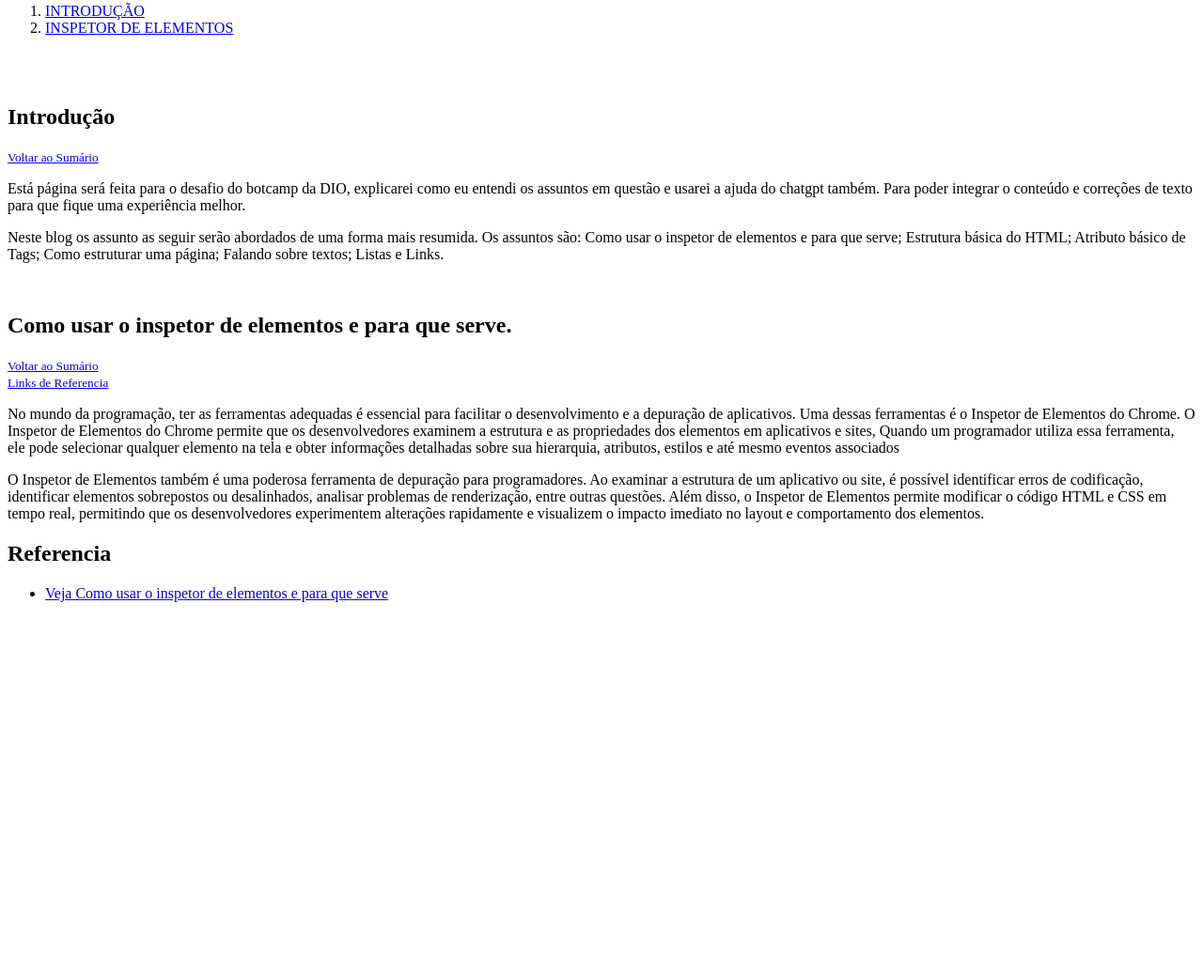
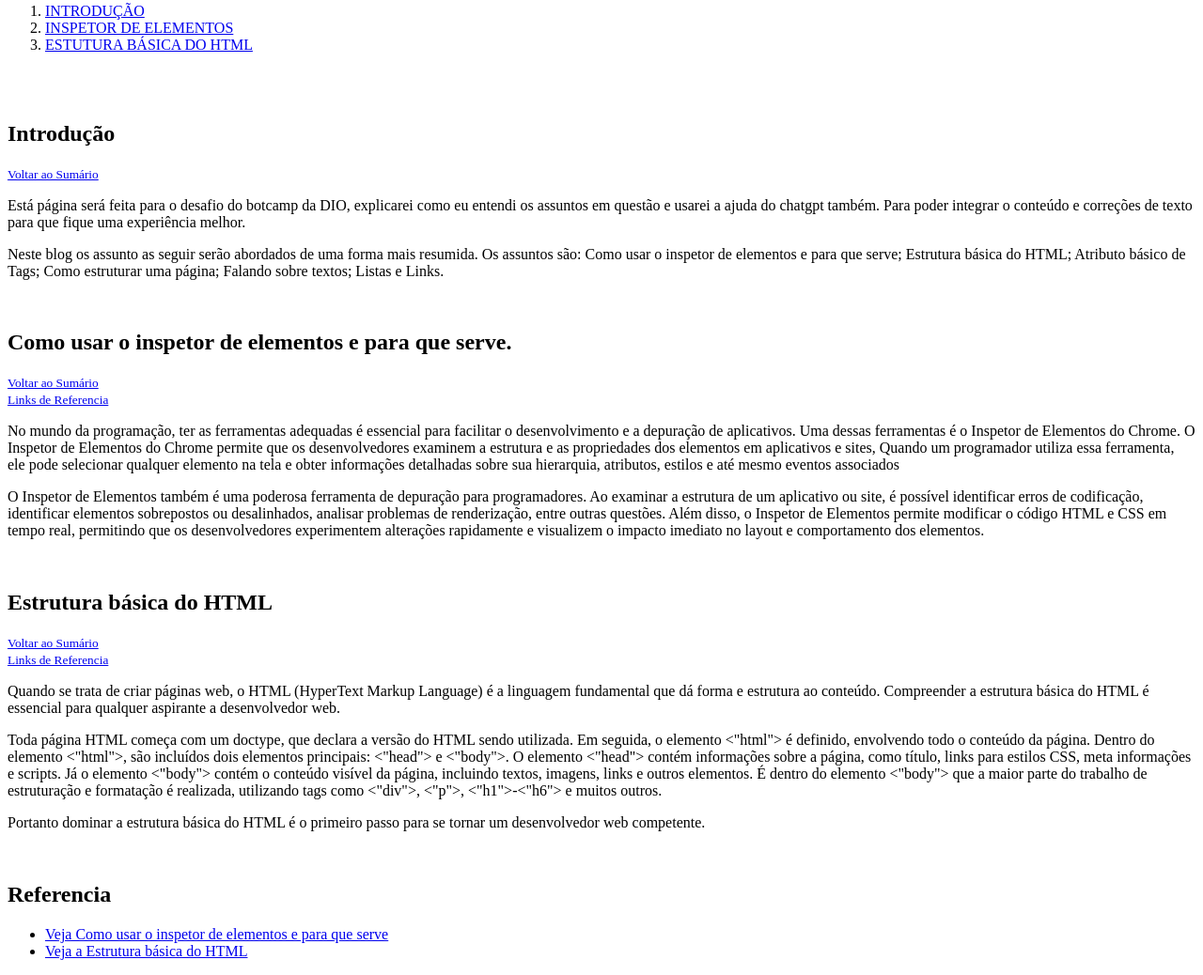
Before and after one commit to EmanuelAkumaA/projeto-dio-html-na-pratica, a plain HTML site: page index.html in a window 1280 px wide. Shown: the part 146-1184 px from the top of the page at 94% size. Before the commit the page ends 803 px from the top, so only its background shows below. Drawn offline with Linux system fonts and the light colour scheme.

Commit message:
Create | Sessão ESTUTURA BÁSICA DO HTML completa e linkada

```diff
--- a/index.html
+++ b/index.html
@@ -25,6 +25,7 @@
     <ol>
         <li><a href="#intro">INTRODUÇÃO</li>
         <li><a href="#inspector">INSPETOR DE ELEMENTOS</a></li>
+        <li><a href="#structure">ESTUTURA BÁSICA DO HTML</a></li>
     </ol>
 
     <br />
@@ -46,10 +47,25 @@
     <p> No mundo da programação, ter as ferramentas adequadas é essencial para facilitar o desenvolvimento e a depuração de aplicativos. Uma dessas ferramentas é o Inspetor de Elementos do Chrome. O Inspetor de Elementos do Chrome permite que os desenvolvedores examinem a estrutura e as propriedades dos elementos em aplicativos e sites, Quando um programador utiliza essa ferramenta, ele pode selecionar qualquer elemento na tela e obter informações detalhadas sobre sua hierarquia, atributos, estilos e até mesmo eventos associados </p>
     <p> O Inspetor de Elementos também é uma poderosa ferramenta de depuração para programadores. Ao examinar a estrutura de um aplicativo ou site, é possível identificar erros de codificação, identificar elementos sobrepostos ou desalinhados, analisar problemas de renderização, entre outras questões. Além disso, o Inspetor de Elementos permite modificar o código HTML e CSS em tempo real, permitindo que os desenvolvedores experimentem alterações rapidamente e visualizem o impacto imediato no layout e comportamento dos elementos. </p>
 
+    <br />
+
+    <h2 id="structure"> Estrutura básica do HTML </h2>
+    <small><a href="#summary"> Voltar ao Sumário </a></small>
+    <br />
+    <small><a href="#reference"> Links de Referencia </a></small>
+    <p> Quando se trata de criar páginas web, o HTML (HyperText Markup Language) é a linguagem fundamental que dá forma e estrutura ao conteúdo. Compreender a estrutura básica do HTML é essencial para qualquer aspirante a desenvolvedor web. </p>
+    <p> Toda página HTML começa com um doctype, que declara a versão do HTML sendo utilizada. Em seguida, o elemento <"html"> é definido, envolvendo todo o conteúdo da página. Dentro do elemento <"html">, são incluídos dois elementos principais: <"head"> e <"body">. O elemento <"head"> contém informações sobre a página, como título, links para estilos CSS, meta informações e scripts. Já o elemento <"body"> contém o conteúdo visível da página, incluindo textos, imagens, links e outros elementos. É dentro do elemento <"body"> que a maior parte do trabalho de estruturação e formatação é realizada, utilizando tags como <"div">, <"p">, <"h1">-<"h6"> e muitos outros. </p>
+    <p> Portanto dominar a estrutura básica do HTML é o primeiro passo para se tornar um desenvolvedor web competente. </p>
+
+    <br />
+
+
+
     <!-- LINKANDO O ASSUNTO COM ALGUM VIDEO DE REFERENCIA  -->
     <h2 id="reference"> Referencia </h2>
     <ul>
         <li> <a href="https://youtu.be/nAraKPlx_rc" target="_blank" rel="external"> Veja Como usar o inspetor de elementos e para que serve </a>
+        <li> <a href="https://youtu.be/3oSIqIqzN3M" target="_blank" rel="external"> Veja a Estrutura básica do HTML </a>
     </ul>
 
 </body>
```
